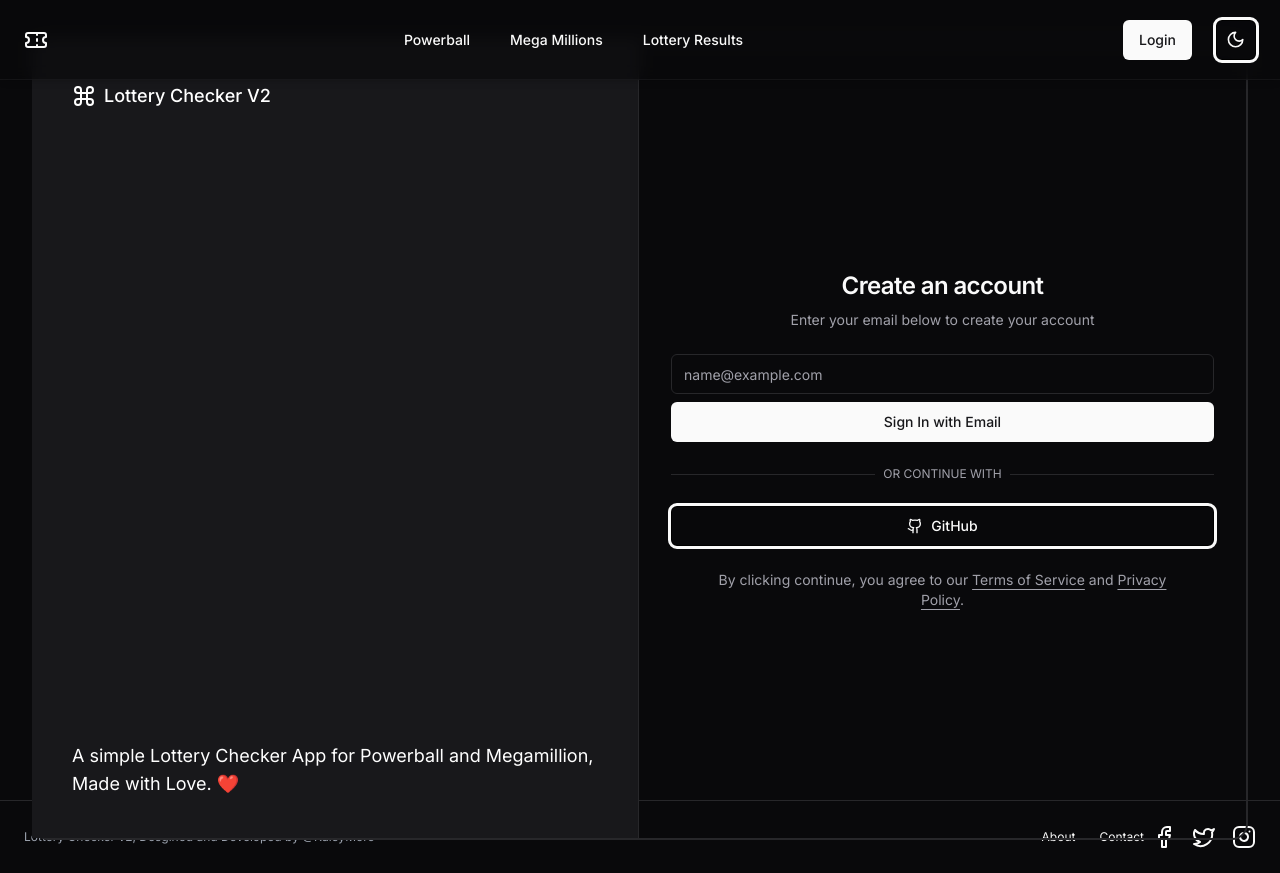
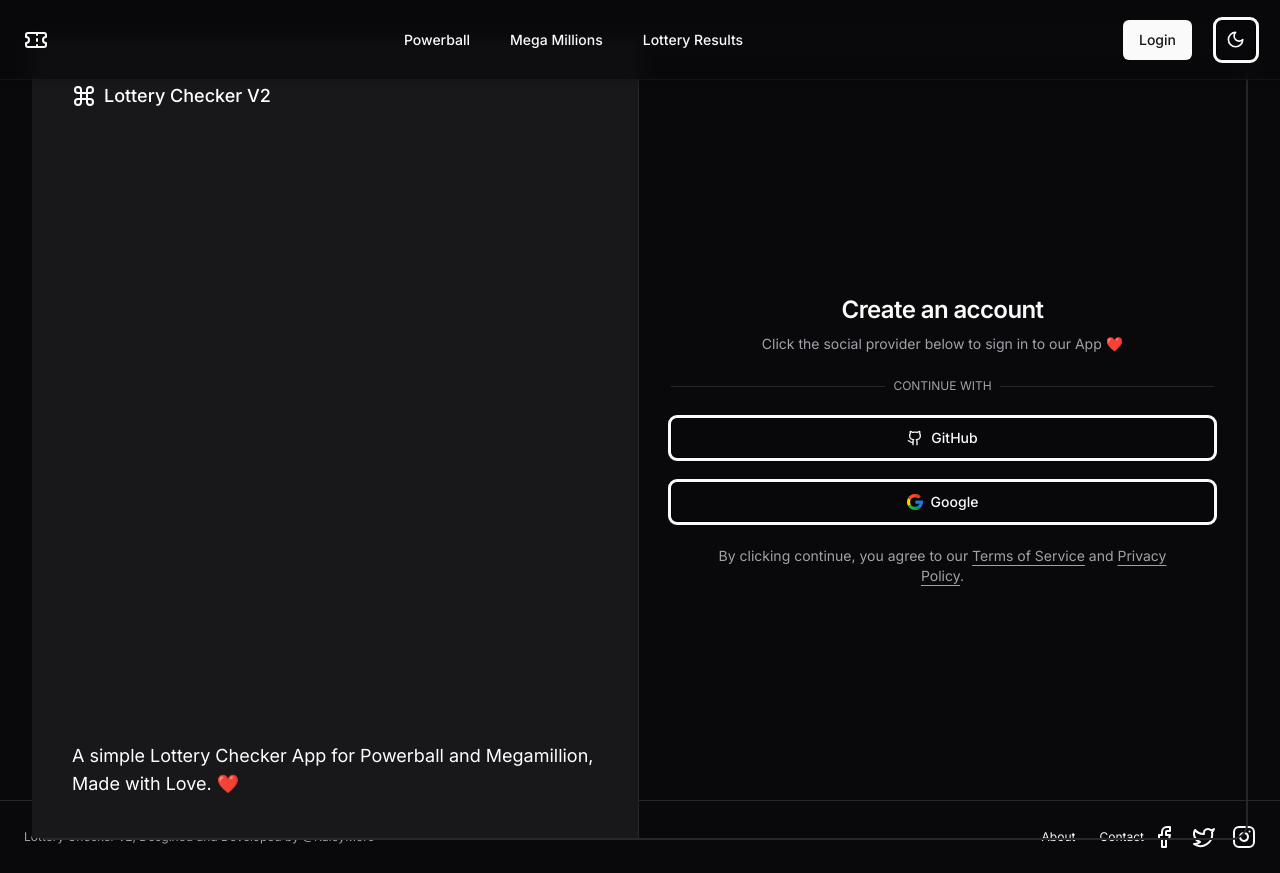
Before and after one commit to chunchunmaru0/lottery-v2, a Next.js app: page /login in a window 1280 px wide. Built offline with nearby package versions, Linux system fonts and the light colour scheme; no server answers.

Commit message:
feat: Google Sign in configuration

```diff
--- a/app/(auth)/login/UserAuthForm.tsx
+++ b/app/(auth)/login/UserAuthForm.tsx
@@ -8,6 +8,7 @@ import { Input } from "@/components/ui/input";
 import { Button } from "@/components/ui/button";
 import { GithubIcon, Loader2Icon, LoaderIcon } from "lucide-react";
 import { signIn } from "next-auth/react";
+import GoogleSVG from "./GoogleSVG.svg";
 
 interface UserAuthFormProps extends React.HTMLAttributes<HTMLDivElement> {}
 
@@ -25,9 +26,13 @@ export function UserAuthForm({ className, ...props }: UserAuthFormProps) {
   function handleGithubLogin() {
     signIn("github", { callbackUrl: "/history" });
   }
+  function handleGoogleLogin() {
+    signIn("google", { callbackUrl: "/" });
+  }
+  const dev = process.env.NODE_ENV === "development";
   return (
     <div className={cn("grid gap-6", className)} {...props}>
-      <form onSubmit={onSubmit}>
+      {/* <form onSubmit={onSubmit}>
         <div className="grid gap-2">
           <div className="grid gap-1">
             <Label className="sr-only" htmlFor="email">
@@ -48,29 +53,45 @@ export function UserAuthForm({ className, ...props }: UserAuthFormProps) {
             Sign In with Email
           </Button>
         </div>
-      </form>
+      </form> */}
       <div className="relative">
         <div className="absolute inset-0 flex items-center">
           <span className="w-full border-t" />
         </div>
         <div className="relative flex justify-center text-xs uppercase">
           <span className="bg-background px-2 text-muted-foreground">
-            Or continue with
+            continue with
           </span>
         </div>
       </div>
+      {dev && (
+        <Button
+          variant="outline"
+          type="button"
+          disabled={isLoading}
+          onClick={handleGithubLogin}
+        >
+          {isLoading ? (
+            <Loader2Icon className="mr-2 h-4 w-4 animate-spin" />
+          ) : (
+            <GithubIcon className="mr-2 h-4 w-4" />
+          )}
+          GitHub
+        </Button>
+      )}
+
       <Button
         variant="outline"
         type="button"
         disabled={isLoading}
-        onClick={handleGithubLogin}
+        onClick={handleGoogleLogin}
       >
         {isLoading ? (
           <Loader2Icon className="mr-2 h-4 w-4 animate-spin" />
         ) : (
-          <GithubIcon className="mr-2 h-4 w-4" />
-        )}{" "}
-        GitHub
+          <GoogleSVG className="mr-2 h-4 w-4" />
+        )}
+        Google
       </Button>
     </div>
   );
--- a/app/(auth)/login/page.tsx
+++ b/app/(auth)/login/page.tsx
@@ -57,7 +57,7 @@ export default function LoginPage() {
                 Create an account
               </h1>
               <p className="text-sm text-muted-foreground">
-                Enter your email below to create your account
+                Click the social provider below to sign in to our App ❤️
               </p>
             </div>
             <UserAuthForm />
--- a/auth.config.ts
+++ b/auth.config.ts
@@ -1,6 +1,7 @@
 import GitHub from "next-auth/providers/github";
 
 import type { NextAuthConfig } from "next-auth";
+import google from "next-auth/providers/google";
 
 export default {
   providers: [
@@ -8,5 +9,9 @@ export default {
       clientId: process.env.GITHUB_CLIENT_ID,
       clientSecret: process.env.GITHUB_CLIENT_SECRET,
     }),
+    google({
+      clientId: process.env.GOOGLE_CLIENT_ID,
+      clientSecret: process.env.GOOGLE_CLIENT_SECRET,
+    }),
   ],
 } satisfies NextAuthConfig;
--- a/next.config.js
+++ b/next.config.js
@@ -5,6 +5,16 @@ const nextConfig = {
       fullUrl: true,
     },
   },
+  webpack: (config, { isServer }) => {
+    // Modify the `config` object here...
+    config.module.rules.push({
+      test: /\.svg$/,
+      use: ["@svgr/webpack"],
+    });
+
+    // Important: return the modified config
+    return config;
+  },
 };
 
 module.exports = nextConfig;
--- a/package.json
+++ b/package.json
@@ -17,6 +17,7 @@
     "@radix-ui/react-dropdown-menu": "^2.0.6",
     "@radix-ui/react-label": "^2.0.2",
     "@radix-ui/react-slot": "^1.0.2",
+    "@svgr/webpack": "^8.1.0",
     "class-variance-authority": "^0.7.0",
     "clsx": "^2.1.0",
     "lucide-react": "^0.307.0",
```
Also changed, not shown: app/(auth)/login/GoogleSVG.svg (added), 1 other file (tests, documents, lock files or other folders).
